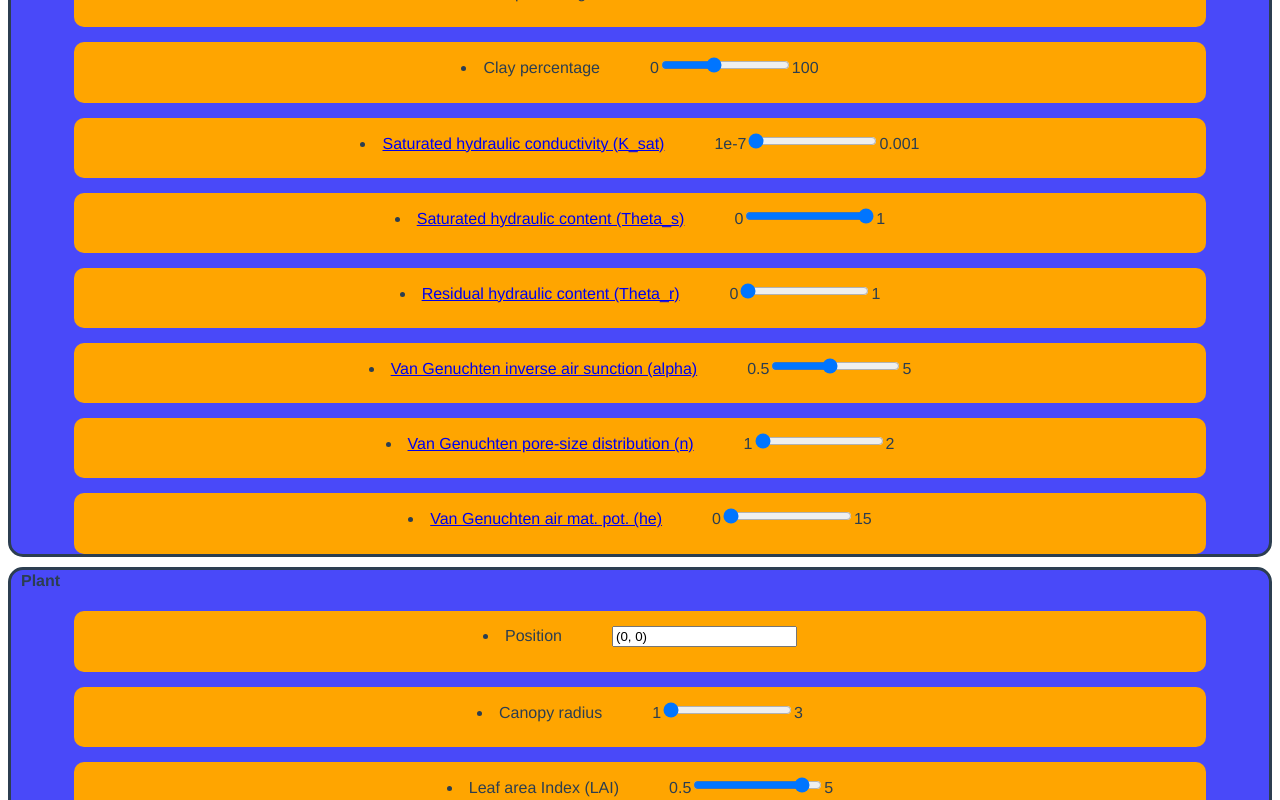
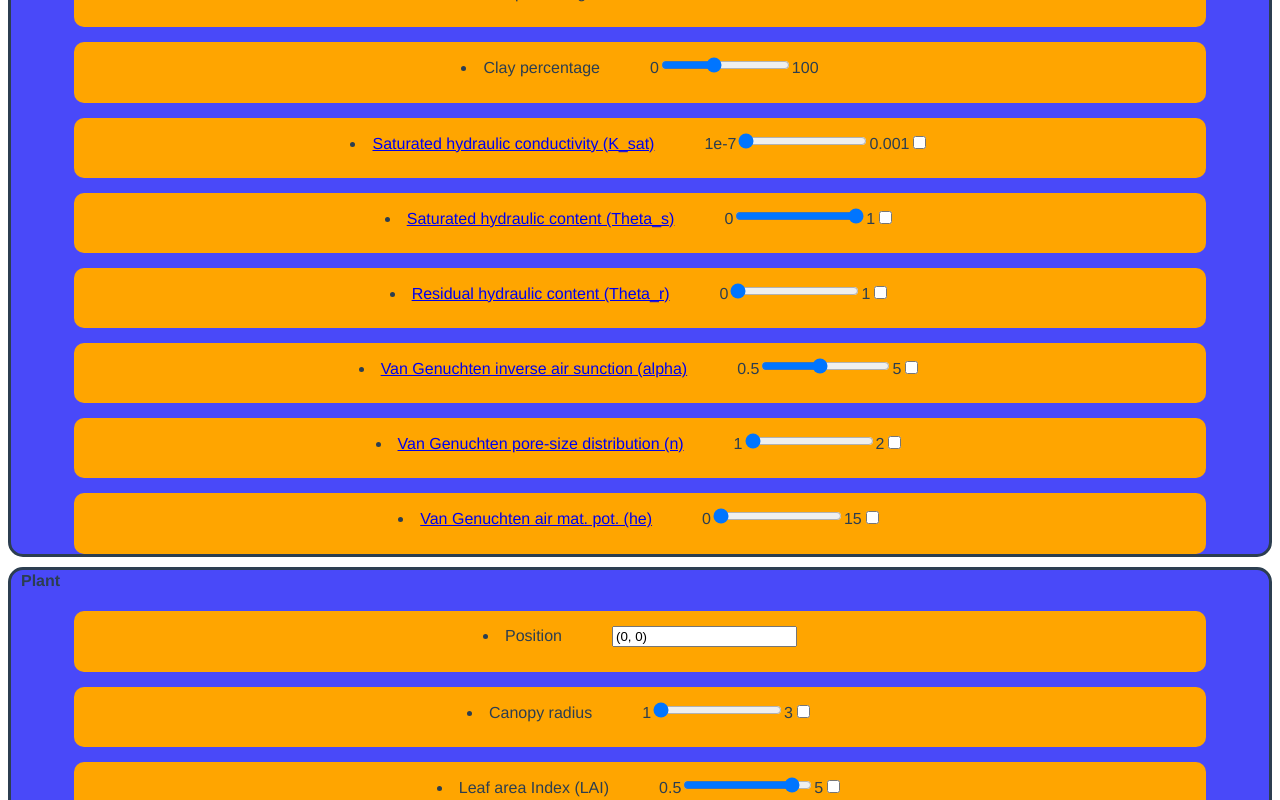
Before and after one commit to w4bo/watering-gui, a Vue app in the folder tesiBrini/app/: page / in a window 1280 px wide. Shown: the part 1260-2060 px from the top of the page. Built offline with nearby package versions, Linux system fonts and the light colour scheme.

Commit message:
Solved hyperopt

```diff
--- a/tesiBrini/app/src/App.vue
+++ b/tesiBrini/app/src/App.vue
@@ -9,6 +9,7 @@
           <h4> {{ title }}</h4>
         </header>
         <div v-for="(elem, index) in type" :key="index" class="input">
+
           <li>
             <!-- if url != null -->
             <template v-if="elem.url">
@@ -43,22 +44,27 @@
             <!-- else if mandatory == false -->
             <template v-else>
               <!-- if input type text -->
-              <input v-if='elem.type == "text"' :type="elem.type" :value="elem.default"/>
+              <input v-if='elem.type == "text"' :name="elem.name" :type="elem.type" :value="elem.default" />
 
               <!-- if input type range -->
               <template v-if='elem.type == "range"'>
                 <label for="input" class="min">{{ elem.values[0] }}</label>
-                <input name="range1" :type="elem.type" :value="elem.default"  :min="elem.values[0]" :max="elem.values[1]" onInput="document.getElementById('rangeVal').innerHTML = this.value" :scale="elem.scale"/>
+                <input :name="elem.name" :type="elem.type" :value="elem.default"  :min="elem.values[0]" :max="elem.values[1]" onInput="document.getElementById('rangeVal').innerHTML = this.value" :scale="elem.scale"/>
                 <label for="input" class="max">{{ elem.values[1] }}</label>
               </template>
 
               <!-- if input type radio -->
               <div v-if='elem.type == "radiogroup"' class="radiogroup">
                 <template v-for="(valore, index) in elem.values" :key="index">
-                  <input type="radio" :defaultValue="elem.default" name="radiogroup"/>
+                  <input :name="elem.name" type="radio" :defaultValue="elem.default"/>
                   <img :src="valore">
                 </template>
               </div>
+            </template>
+
+            <!-- if elem.hyperparopt = true -->
+            <template v-if="elem.hyperparopt">
+              <input type="checkbox" :id="elem.name" @click="handleClick(elem.name)"/>
             </template>
 
           </li>
@@ -77,6 +83,21 @@ export default {
         return {
             template
         };
+    },
+    methods: {
+      handleClick(elem){
+        let checkbox = document.getElementById(elem);
+        let input = document.getElementsByName(elem);
+        if(checkbox.checked == true){
+          input.forEach(element => {
+            element.disabled = true;
+          });
+        } else {
+          input.forEach(element => {
+              element.disabled = false;
+          });
+        }
+      }
     }
 }
 </script>
```
Also changed, not shown: tesiBrini/app/src/template.json (line endings or trailing spaces).
